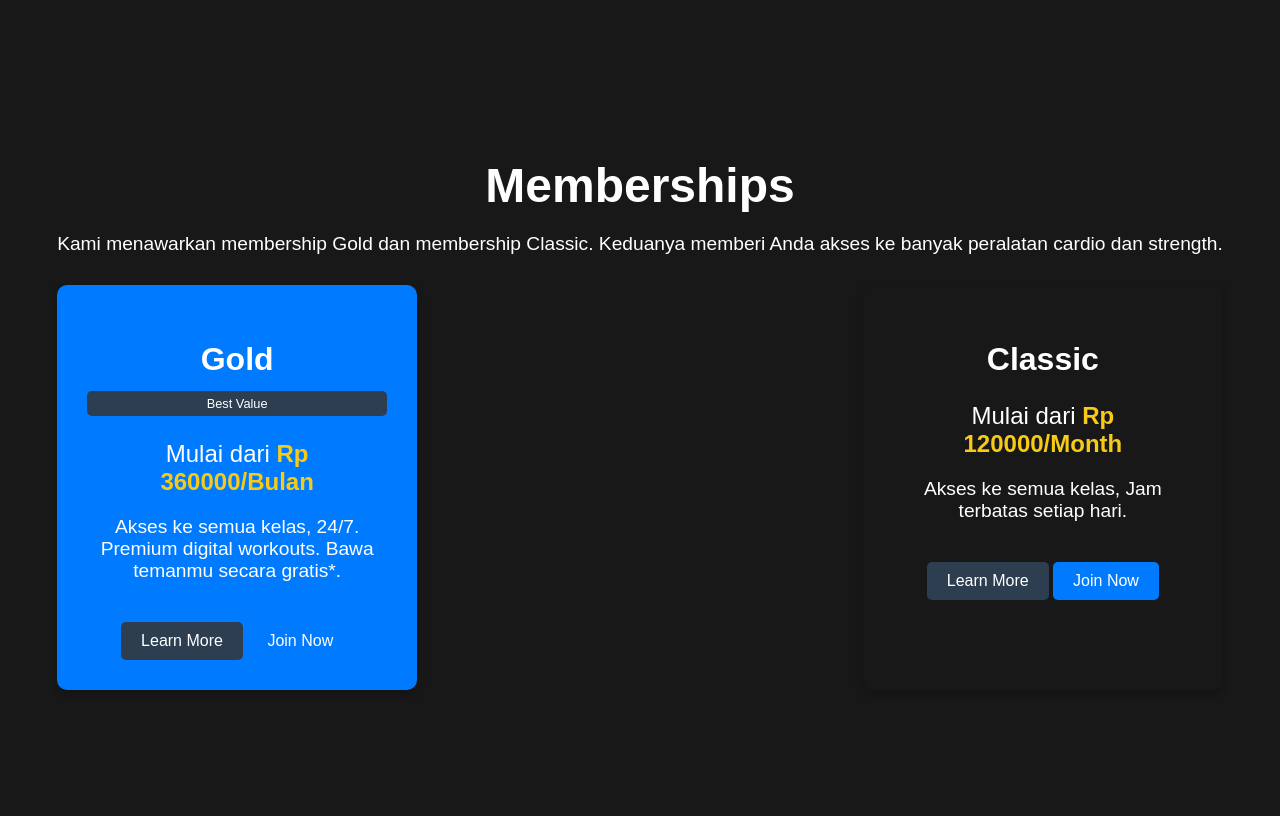
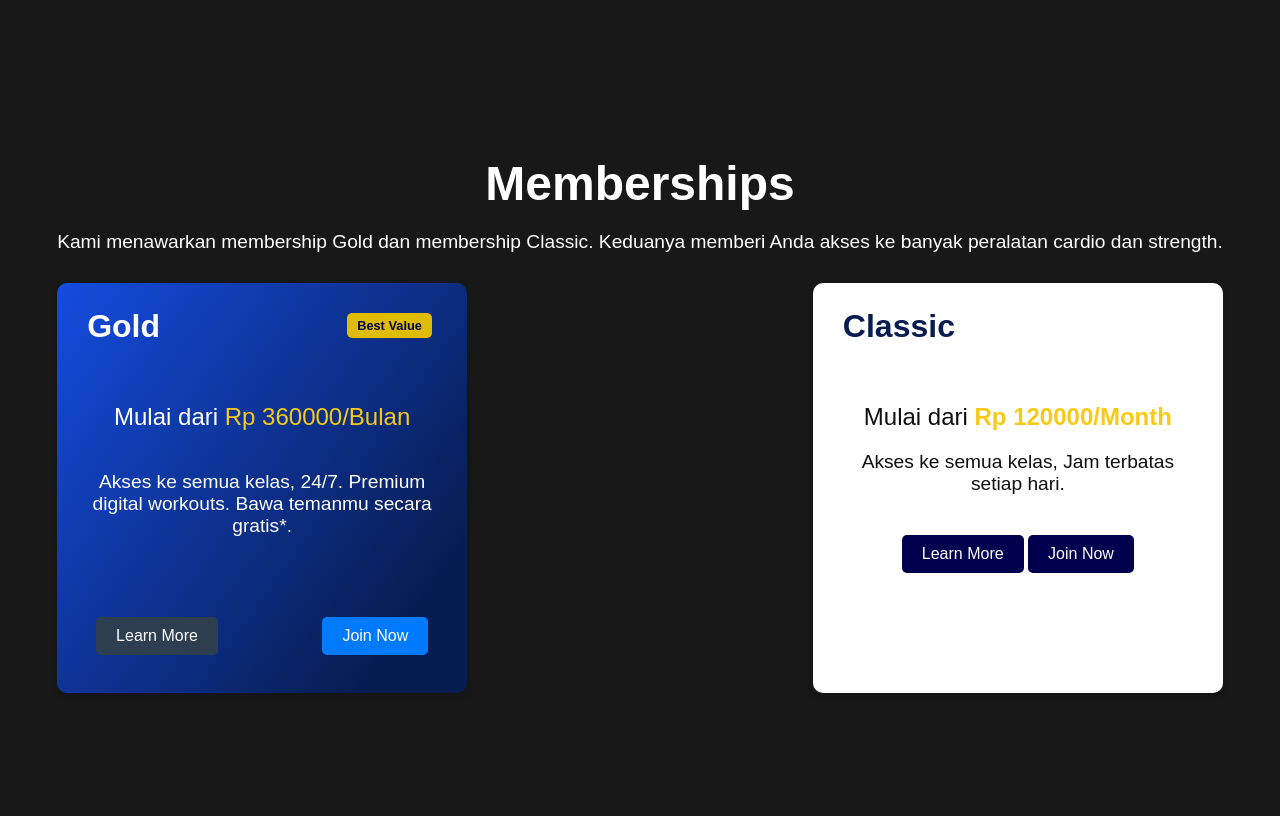
Before and after one commit to bayu9990/fp_rpl, a PHP site: page /pages/membership.php in a window 1280 px wide. Run offline with PHP 8.4, Linux system fonts and the light colour scheme.

Commit message:
emboh pt3

```diff
--- a/index.html
+++ b/index.html
@@ -13,8 +13,8 @@
         <div class="nav">
 
             <a href="#">Home</a>
-            <a href="#">Membership</a>
-            <a href="#">Lokasi</a>
+            <a href="./pages/membership.php">Membership</a>
+            <a href="./pages/lokasi.php">Lokasi</a>
             <button class="btn">Log In</button>
         </div>
 
--- a/pages/lokasi.php
+++ b/pages/lokasi.php
@@ -4,7 +4,7 @@
 <meta charset="UTF-8">
     <meta name="viewport" content="width=device-width, initial-scale=1.0">
     <title>MuscleFreak</title>
-    <link rel="stylesheet" href="./pages/style/lokasi.css">
+    <link rel="stylesheet" href="./style/lokasi.css">
 </head>
 <body>
   <header>
--- a/pages/membership.php
+++ b/pages/membership.php
@@ -4,7 +4,7 @@
     <meta charset="UTF-8">
     <meta name="viewport" content="width=device-width, initial-scale=1.0">
     <title>Membership</title>
-    <link rel="stylesheet" href="./pages/style/membership.css">
+    <link rel="stylesheet" href="./style/membership.css">
 </head>
 <body>
     <div class="container">
@@ -21,10 +21,10 @@
             </div>
             <div class="card classic">
                 <h2>Classic</h2>
-                <p class="price">Mulai dari <span>Rp 120000/Month</span></p>
+                <p class="price2">Mulai dari <span>Rp 120000/Month</span></p>
                 <p>Akses ke semua kelas, Jam terbatas setiap hari.</p>
-                <button class="learn-more">Learn More</button>
-                <button class="join-now">Join Now</button>
+                <button class="learn-more2">Learn More</button>
+                <button class="join-now2">Join Now</button>
             </div>
         </div>
     </div>
--- a/pages/style/membership.css
+++ b/pages/style/membership.css
@@ -33,35 +33,83 @@ p {
     padding: 30px;
     border-radius: 10px;
     box-shadow: 0 4px 8px rgba(0, 0, 0, 0.2);
-    width: 300px;
+    width: 350px;
+    height: 350px;
 }
 
 .card h2 {
     font-size: 2rem;
-    margin-bottom: 10px;
+    margin-top: -5px;
+    position: absolute;
+}
+
+.classic h2{
+    color: #071C50;
 }
 
 .best-value {
-    background-color: #2c3e50;
-    color: #fff;
+    position: absolute;
+    background-color: #DFBC00;
+    color: #01004F;
+    font-weight: bold;
     padding: 5px 10px;
     border-radius: 5px;
-    margin-bottom: 15px;
+    margin-left: 260px;
+    margin-top: 0px;
     font-size: 0.8rem;
 }
 
 .price {
     font-size: 1.5rem;
-    margin-bottom: 20px;
+    margin-bottom: 40px;
+    margin-top: 90px;
 }
 
 .price span {
+    font-weight: 500;
+    color: #f7ca18;
+}
+
+.price2 span {
     font-weight: bold;
     color: #f7ca18;
 }
 
-.learn-more, .join-now {
+.price2 {
+    font-size: 1.5rem;
+    color: #0f0f0f;
+    margin-bottom: 20px;
+    margin-top: 90px;
+}
+
+.join-now {
     background-color: #2c3e50;
+    color: #fff;
+    padding: 10px 20px;
+    margin-right: -10px;
+    margin-left: 100px;
+    border-radius: 5px;
+    border: none;
+    margin-top: 50px;
+    font-size: 1rem;
+    cursor: pointer;
+}
+
+.learn-more {
+    background-color: #2c3e50;
+    color: #fff;
+    padding: 10px 20px;
+
+    margin-left: -10px;
+    border-radius: 5px;
+    border: none;
+    margin-top: 50px;
+    font-size: 1rem;
+    cursor: pointer;
+}
+
+.learn-more2, .join-now2 {
+    background-color: #01004F;
     color: #fff;
     padding: 10px 20px;
     border-radius: 5px;
@@ -76,5 +124,13 @@ p {
 }
 
 .gold {
-    background-color: #007bff;
+    background: linear-gradient(0.35turn, #144CDF,  #071C50 85%) ;
 }
+
+.classic {
+    background-color: #fff  ;
+}
+
+.classic p{
+    color: #0f0f0f;
+}
```
Also changed, not shown: style.css (+7 -5 lines).
